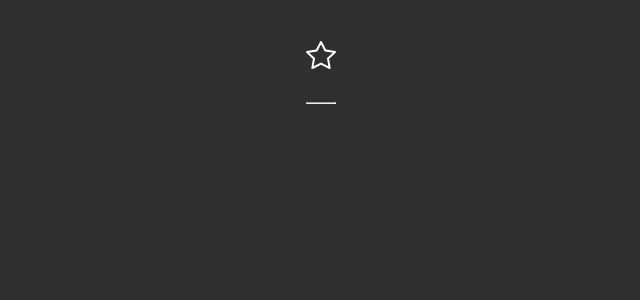
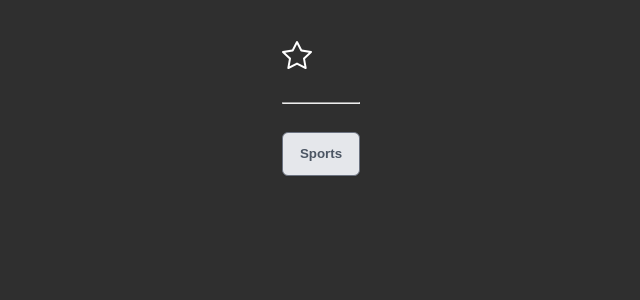
Before and after one commit to emirisato1003/advanced-react-lab, a React (Vite) app in the folder advanced-react-lab-menu/: page / in a window 1280 px wide. Shown: the top 300 px of the page, without its empty margins (319-959 px from the left). Built offline with nearby package versions, Linux system fonts and the light colour scheme.

Commit message:
Refactor the Menu components

```diff
--- a/advanced-react-lab-menu/src/App.jsx
+++ b/advanced-react-lab-menu/src/App.jsx
@@ -3,6 +3,8 @@ import Menu from "./Menu/index";
 import { BsStar, BsStarFill } from "react-icons/bs";
 import Toggle from './Star/Toggle/index';
 import MenuButton from './Menu/MenuButton';
+import MenuDropdown from './Menu/MenuDropdown';
+import MenuItem from './Menu/MenuItem';
 function App() {
   const sports = ["Tennis", "Pickleball", "Racquetball", "Squash"];
 
@@ -22,16 +24,18 @@ function App() {
       <br />
       <hr />
       <br />
-      {/* <Menu>
-        <Menu.Button>Sports</Menu.Button>
-        <Menu.Dropdown>
-          {sports.map(sport =>
-            <Menu.Item key={sport}>{sport}</Menu.Item>
-          )}
-        </Menu.Dropdown>
-      </Menu> */}
+
       <Toggle>
-
+        <div className="menu" role="menu">
+          <Menu.Button>
+            Sports
+          </Menu.Button>
+          <Menu.Dropdown>
+            {sports.map(sport => (
+              <Menu.Item key={sport}>{sport}</Menu.Item>
+            ))}
+          </Menu.Dropdown>
+        </div>
       </Toggle>
     </>
   );
--- a/advanced-react-lab-menu/src/Menu/Menu.jsx
+++ b/advanced-react-lab-menu/src/Menu/Menu.jsx
@@ -5,13 +5,13 @@ import MenuDropdown from "./MenuDropdown";
 const MenuContext = createContext();
 
 export default function Menu({ children }) {
-    const [open, setOpen] = React.useState(true);
+    // const [open, setOpen] = React.useState(true);
 
-    const menuId = useId()
+    // const menuId = useId()
 
-    function toggle() {
-        setOpen(prevOpen => !prevOpen);
-    }
+    // function toggle() {
+    //     setOpen(prevOpen => !prevOpen);
+    // }
     return (
         <MenuContext.Provider value={{open, toggle, menuId}}>
             <div className="menu" role="menu">
--- a/advanced-react-lab-menu/src/Menu/MenuButton.jsx
+++ b/advanced-react-lab-menu/src/Menu/MenuButton.jsx
@@ -1,13 +1,14 @@
 import React, { useContext } from "react";
 import Button from "../Button/Button";
-import { MenuContext } from "./Menu";
+// import { MenuContext } from "./Menu";
+import { ToggleContext } from "../Star/Toggle/Toggle";
 
 export default function MenuButton({ children }) {
-    const { toggle, open, menuId } = useContext(MenuContext);
+    const { toggle, on, menuId } = useContext(ToggleContext);
     return (
         <Button
             onClick={toggle}
-            aria-expanded={open}
+            aria-expanded={on}
             aria-haspopup="true"
             aria-controls={menuId}>
             {children}
--- a/advanced-react-lab-menu/src/Menu/MenuDropdown.jsx
+++ b/advanced-react-lab-menu/src/Menu/MenuDropdown.jsx
@@ -1,10 +1,11 @@
 import React, { useContext } from "react";
-import { MenuContext } from "./Menu";
+// import { MenuContext } from "./Menu";
+import { ToggleContext } from "../Star/Toggle/Toggle";
 
 export default function MenuDropdown({ children }) {
-    const { open, menuId } = useContext(MenuContext);
+    const { on, menuId } = useContext(ToggleContext);
 
-    return open ? (
+    return on ? (
         <div className="menu-dropdown" id={menuId}>
             {children}
         </div>
--- a/advanced-react-lab-menu/src/Star/Toggle/Toggle.jsx
+++ b/advanced-react-lab-menu/src/Star/Toggle/Toggle.jsx
@@ -1,5 +1,4 @@
-import React, { createContext, useState } from 'react';
-
+import React, { createContext, useState, useId } from 'react';
 const ToggleContext = createContext();
 
 export default function Toggle({ children }) {
@@ -8,8 +7,11 @@ export default function Toggle({ children }) {
     function toggle() {
         setOn(prevOn => !prevOn);
     }
+
+    const menuId = useId()
+
     return (
-        <ToggleContext.Provider value={{toggle, on}}>
+        <ToggleContext.Provider value={{toggle, on, menuId}}>
             {children}
         </ToggleContext.Provider>
     );
```
